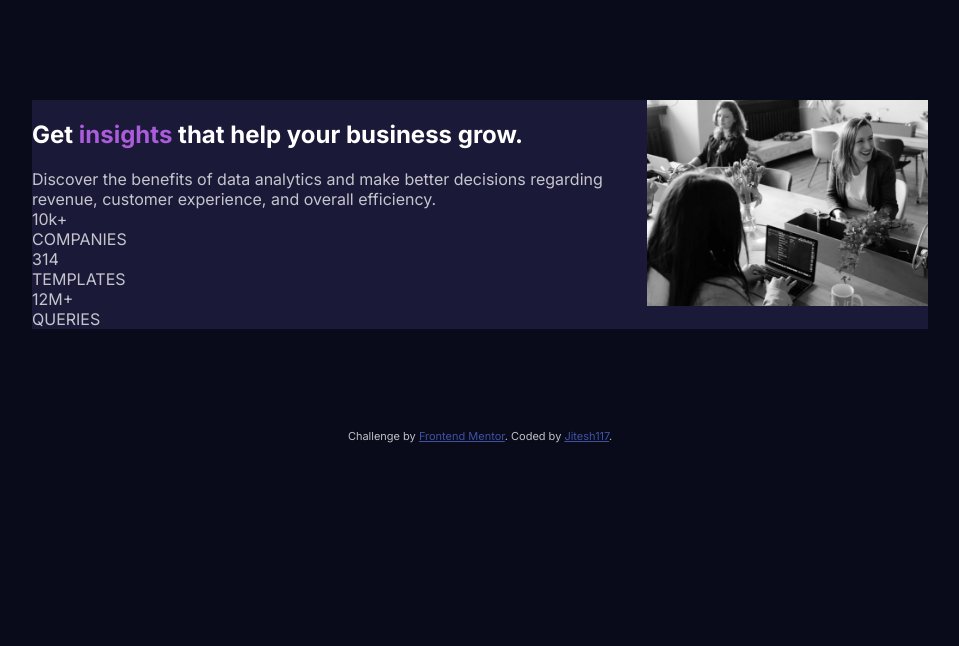
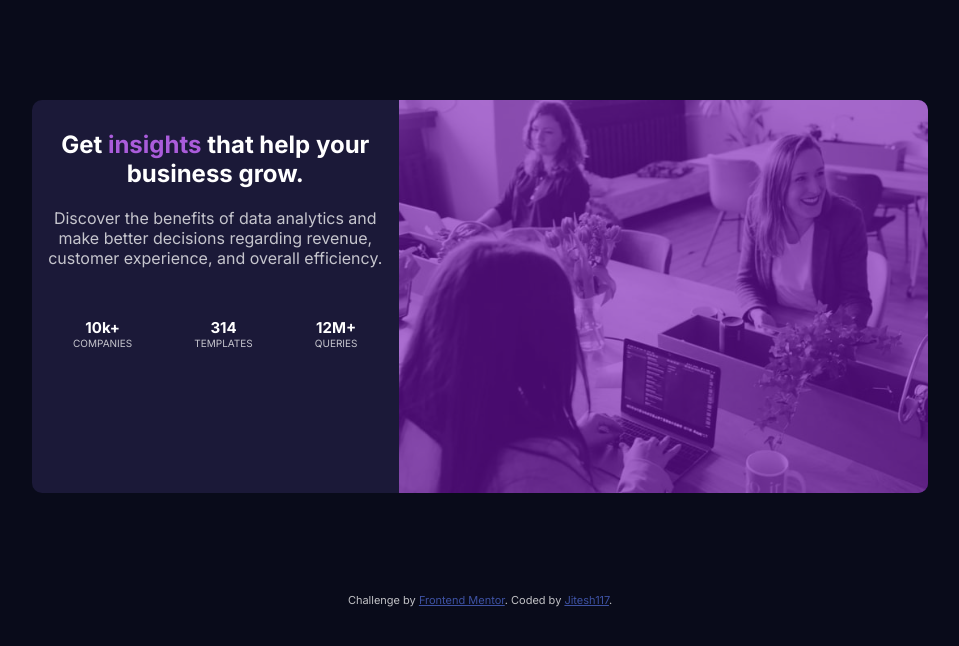
Before and after one commit to Jitesh117/stats-preview-frontend-mentor, a plain HTML site: page index.html in a window 1280 px wide. Shown: the whole page, without its empty margins (160-1119 px from the left). Drawn offline with Linux system fonts and the light colour scheme.

Commit message:
done with the desktop version

```diff
--- a/style.css
+++ b/style.css
@@ -85,15 +85,39 @@ h1{
 }
 @media screen and (min-width:701px) {
     .main{
+        margin: 100px 15%;
+        background-color: var(--card-bg);
         display: flex;
         flex-direction: row-reverse;
-        background-color: var(--card-bg);
-        margin: 100px 15%;
+        border-radius: 10px;
     }
-    .photo{
+    .pad{
         width: 50%;
+        padding: auto 40px;
+        text-align: center;
+        display: flex;
+        flex-direction: column;
+        padding: 10px 10px;
     }
     img{
         width: 100%;
+        height: 100%;
+        opacity: 0.4;
+        border-radius: 0 10px 10px 0;;
+    }
+    .photo{
+        background-color: hsl(277, 83%, 39%);
+        border-radius: 0 10px 10px 0;
+    }
+    .bold{
+        font-weight: bold;
+        color: white ;
+        font-size: 15px;
+    }
+    .numbers{
+        display: flex;
+        justify-content: space-around;
+        padding-top: 50px;
+        font-size:10px;
     }
 }
```
